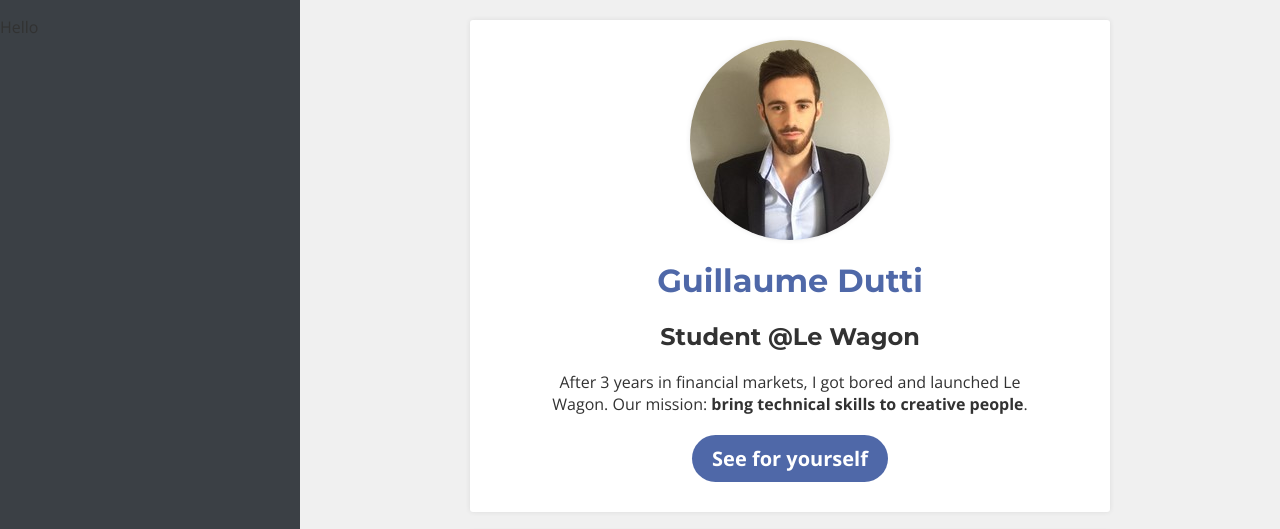
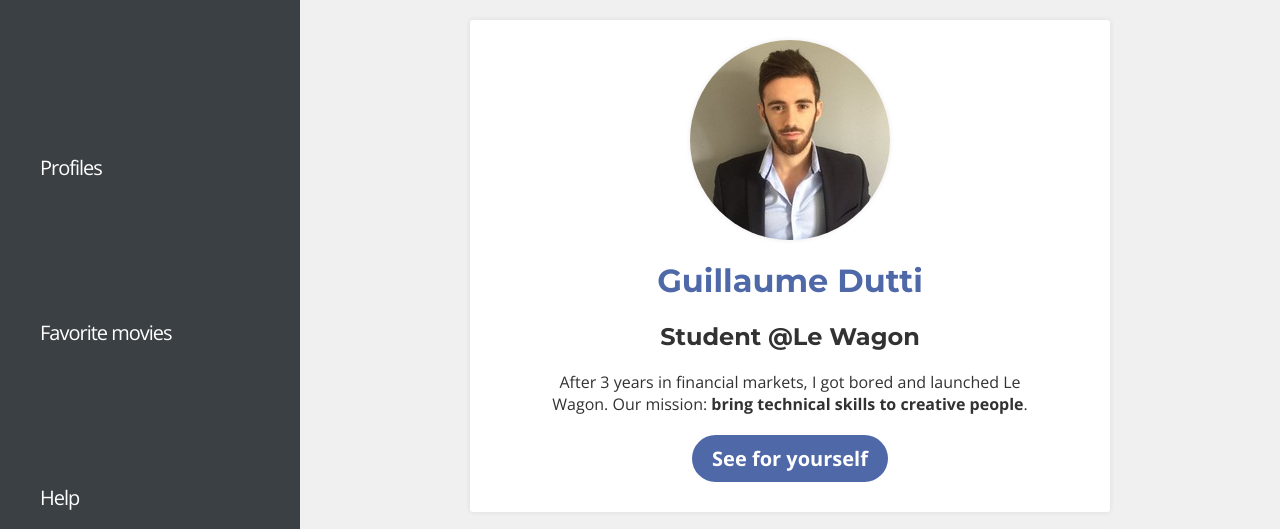
Before and after one commit to iTTUD-Pingouin/profile, a plain HTML site: page index.html in a window 1280 px wide. Shown: the top 529 px of the page. Drawn offline with nearby package versions, Linux system fonts and the light colour scheme.

Commit message:
add sidebar links

```diff
--- a/index.html
+++ b/index.html
@@ -10,7 +10,13 @@
   <body>
 
     <div id="sidebar">
-      <p>Hello</p>
+      <div>
+        <ul>
+          <li class="sidebar-item"><a href="#card-info"> Profiles</a></li>
+          <li class="sidebar-item"><a href="#favorite-movies">Favorite movies</a></li>
+          <li class="sidebar-item"><a href="#help">Help</a></li>
+        </ul>
+      </div>
     </div>
 
     <div id="page-content">
@@ -49,7 +55,7 @@
         </ul>
       </div>
 
-      <div class ="container text-center shadowed">
+      <div class ="container text-center shadowed" id="favorite-movies">
         <h2>My Favorite movies</h2>
         <table>
           <tbody>
@@ -84,7 +90,7 @@
         </table>
       </div>
 
-      <div class ="container text-center shadowed">
+      <div class ="container text-center shadowed" id="help">
         <h2>About this page</h2>
         This page has been coded during the <a href="https://lewagon.com/program" target="_blank">FullStack program @LeWagon</a>. That was probably the best experience of my entire life.
 
--- a/style.css
+++ b/style.css
@@ -26,6 +26,10 @@ a {
 
 a:hover {
   opacity: 0.5;
+}
+
+ul {
+  list-style: none;
 }
 
 #card-info p {
@@ -95,7 +99,17 @@ a:hover {
   top: 0;
   bottom: 0;
   background-color: #3B4045;
+  color: white;
+  height: 100%;
 }
 #page-content {
   margin-left: 300px;
 }
+
+.sidebar-item {
+  padding-top: 138px;
+}
+
+.sidebar-item a {
+  color: #FFFFFF;
+}
```
